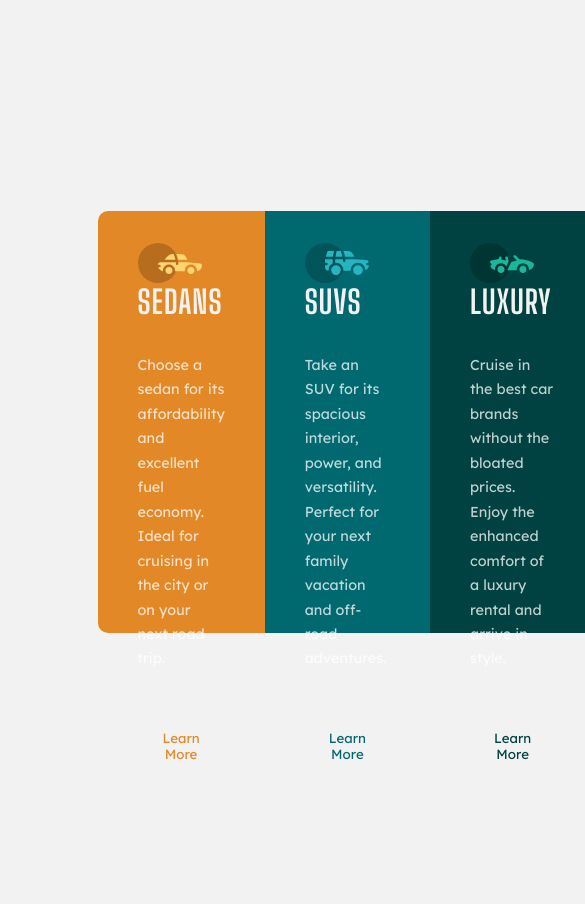
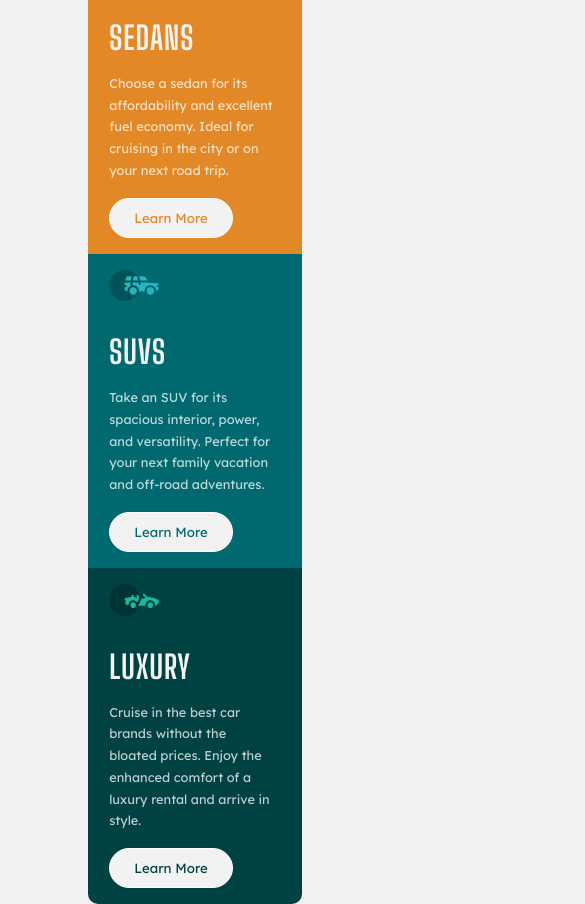
Before and after one commit to My-FrontEndMentor-Challenges/3-column-preview-card, a plain HTML site: page index.html in a window 390 px wide. Shown: the whole page, 585 px wide, since content can reach past the window. Before the commit the page ends 844 px from the top, so only its background shows below. Drawn offline with Linux system fonts and the light colour scheme.

Commit message:
adjusted media query breakpoints

```diff
--- a/index.html
+++ b/index.html
@@ -6,6 +6,7 @@
     <meta name="viewport" content="width=device-width, initial-scale=1.0" />
     <link rel="preconnect" href="https://fonts.googleapis.com" />
     <link rel="preconnect" href="https://fonts.gstatic.com" crossorigin />
+    <!-- Google Fonts -->
     <link
       href="https://fonts.googleapis.com/css2?family=Big+Shoulders+Display:wght@700&family=Lexend+Deca&display=swap"
       rel="stylesheet"
@@ -14,10 +15,12 @@
     <title>3 Column Card</title>
   </head>
   <body>
+    <!-- Card Start -->
     <div class="card-container">
+      <!-- Sedan Card Start -->
       <div class="single-card sedan-card">
         <div class="single-card-content">
-          <img src="/images/icon-sedans.svg" alt="sedans-icon" />
+          <img src="/images/icon-sedans.svg" alt="sedansicon" class="img" />
           <div class="single-card-content-text">
             <h1>Sedans</h1>
             <p>
@@ -28,9 +31,12 @@
           <button>Learn More</button>
         </div>
       </div>
+      <!-- Sedan Card End -->
+
+      <!-- SUV Card Start -->
       <div class="single-card suv-card">
         <div class="single-card-content">
-          <img src="/images/icon-suvs.svg" alt="sedans-icon" />
+          <img src="/images/icon-suvs.svg" alt="suv icon" class="img" />
           <div class="single-card-content-text">
             <h1>Suvs</h1>
             <p>
@@ -41,9 +47,12 @@
           <button>Learn More</button>
         </div>
       </div>
+      <!-- SUV Card End -->
+
+      <!-- Luxary Card Start -->
       <div class="single-card luxury-card">
         <div class="single-card-content">
-          <img src="/images/icon-luxury.svg" alt="sedans-icon" />
+          <img src="/images/icon-luxury.svg" alt="luxery icon" class="img" />
           <div class="single-card-content-text">
             <h1>Luxury</h1>
             <p>
@@ -54,6 +63,8 @@
           <button>Learn More</button>
         </div>
       </div>
+      <!-- Luxary Card End -->
     </div>
+    <!-- Card End -->
   </body>
 </html>
--- a/styles.css
+++ b/styles.css
@@ -3,7 +3,6 @@
   padding: 0;
   margin: 0;
 }
-
 body {
   height: 100vh;
   display: flex;
@@ -12,50 +11,61 @@ body {
   background-color: hsl(0, 0%, 95%);
 }
 .card-container {
-  height: 50%;
-  width: 50%;
+  height: 55%;
+  width: 55%;
   display: flex;
+  justify-content: center;
 }
 .single-card {
-  flex: 1;
   display: flex;
-  flex-direction: column;
-  justify-content: space-evenly;
-  align-items: flex-start;
+  justify-content: center;
+  align-items: center;
 }
 .single-card-content {
   height: 85%;
+  width: 70%;
+  display: flex;
+  flex-direction: column;
+  justify-content: center;
+  align-items: start;
+}
+.img {
+  width: 50px;
+  margin-bottom: 2rem;
+}
+.single-card-content-text {
   width: 100%;
-  padding: 0 2.5rem;
   display: flex;
   flex-direction: column;
   justify-content: space-between;
-  align-items: flex-start;
-}
-.single-card-content-text {
-  width: 100%;
 }
 .single-card-content h1 {
   color: hsl(0, 0%, 95%);
   font-family: "Big Shoulders Display", cursive;
   text-transform: uppercase;
   letter-spacing: 1px;
-  margin-bottom: 2rem;
+  margin-bottom: 1rem;
 }
 .single-card-content p {
   color: hsla(0, 0%, 100%, 0.75);
   font-family: "Lexend Deca", sans-serif;
   line-height: 1.7;
-  font-size: 0.9rem;
-  margin-bottom: 3rem;
+  font-size: 0.8rem;
+  padding-right: 0.5rem;
 }
 .single-card-content button {
   padding: 0.7rem 1.5rem;
   border-radius: 20px;
-  border: none;
+  border: 1px solid #fff;
   background-color: hsl(0, 0%, 95%);
   font-family: "Lexend Deca", sans-serif;
-  margin-bottom: 1rem;
+  margin-top: 4rem;
+}
+.single-card-content button:hover {
+  background-color: transparent;
+  border: 1px solid #fff;
+  cursor: pointer;
+  color: #fff;
 }
 .sedan-card {
   background-color: hsl(31, 77%, 52%);
@@ -77,31 +87,17 @@ body {
 .luxury-card button {
   color: hsl(179, 100%, 13%);
 }
-@media screen and (max-width: 375px) {
+
+/* Media Queries */
+@media screen and (max-width: 1024px) {
   .card-container {
-    height: 90%;
-    width: 90%;
     flex-direction: column;
+    height: auto;
   }
   .single-card-content {
-    height: 85%;
-    padding: 0 1rem;
-  }
-  .single-card-content img {
-    height: 25px;
-  }
-  .single-card-content h1 {
+    height: auto;
+    width: 80%;
     margin: 1rem 0;
-    font-size: 1.2rem;
-  }
-  .single-card-content p {
-    margin-bottom: 1rem;
-    font-size: 0.6rem;
-  }
-  .single-card-content button {
-    margin-bottom: 2.5rem;
-    font-size: 0.6rem;
-    padding: 0.5rem 1rem;
   }
   .sedan-card {
     border-radius: 10px 10px 0 0;
@@ -109,4 +105,12 @@ body {
   .luxury-card {
     border-radius: 0 0 10px 10px;
   }
+  .single-card-content button {
+    margin-top: 1rem;
+  }
 }
+@media screen and (max-width: 375px) {
+  .card-container {
+    width: 70%;
+  }
+}
```
